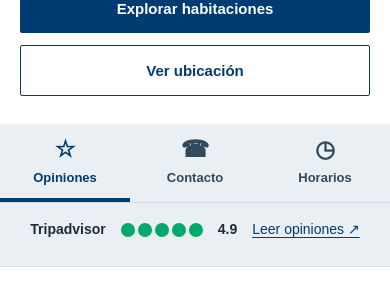
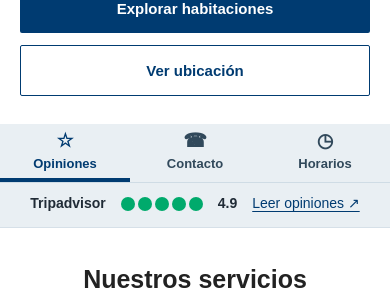
Before and after one commit to camilogomez17/hotelBlueThree, a Next.js app: page / in a window 390 px wide. Shown: the part 920-1226 px from the top of the page. Built offline with nearby package versions, Linux system fonts and the light colour scheme; no server answers.

Commit message:
Reduce hotel utility rail height on desktop and mobile

```diff
--- a/app/globals.css
+++ b/app/globals.css
@@ -306,7 +306,7 @@ a{color:inherit;text-decoration:none}
 
 /* Property utility rail below the filmstrip */
 .hotel-utility-rail{background:#fff;border-top:1px solid #e5e5e5;border-bottom:1px solid #e5e5e5}
-.hotel-utility-inner{max-width:1280px;margin:0 auto;padding:15px 24px;display:flex;align-items:center;justify-content:space-between;gap:28px;font-size:13px;line-height:1.45}
+.hotel-utility-inner{max-width:1280px;margin:0 auto;padding:7px 24px;display:flex;align-items:center;justify-content:space-between;gap:20px;font-size:13px;line-height:1.3}
 .utility-reviews{display:flex;flex-direction:column;gap:4px;flex-shrink:0}
 .utility-reviews strong,.utility-contact strong,.utility-times strong{font-weight:700;color:#242b32}
 .utility-reviews a,.utility-contact a{color:#003b71;text-decoration:underline;text-underline-offset:3px}
@@ -320,7 +320,7 @@ a{color:inherit;text-decoration:none}
 @media(max-width:760px){.hotel-utility-inner{padding:18px 20px;display:grid;grid-template-columns:1fr;gap:16px}.utility-reviews{flex-direction:row;gap:12px;align-items:center}.utility-contact{display:grid;grid-template-columns:1fr;gap:8px}.utility-times{border-top:1px solid #e5e5e5;padding-top:12px;justify-content:space-between;gap:8px}.utility-times>div{gap:6px}}
 
 /* Tripadvisor identity and rating */
-.utility-reviews{align-items:flex-start;gap:5px}
+.utility-reviews{align-items:flex-start;gap:2px}
 .tripadvisor-brand{display:flex;align-items:center;gap:6px;color:#202020;line-height:1}
 .tripadvisor-brand strong{font-size:16px;letter-spacing:-.5px;font-weight:800}
 .tripadvisor-owl{width:28px;height:23px;flex-shrink:0;color:#202020}
@@ -627,11 +627,11 @@ a{color:inherit;text-decoration:none}
 .hotel-utility-inner{background:transparent}
 .hotel-utility-mobile{display:none;background:#e9eff3;border-bottom:1px solid #d6e0e8}
 .hotel-utility-tabs{display:grid;grid-template-columns:repeat(3,minmax(0,1fr));border-bottom:1px solid #cfdce5}
-.hotel-utility-tabs button{display:flex;flex-direction:column;align-items:center;justify-content:center;gap:7px;min-height:78px;padding:10px 8px 7px;border:0;border-bottom:4px solid transparent;background:transparent;color:#31495b;font:inherit;font-size:13px;font-weight:700;cursor:pointer}
-.hotel-utility-tabs button>span{font-size:23px;line-height:1}
+.hotel-utility-tabs button{display:flex;flex-direction:column;align-items:center;justify-content:center;gap:4px;min-height:58px;padding:6px 8px 4px;border:0;border-bottom:4px solid transparent;background:transparent;color:#31495b;font:inherit;font-size:13px;font-weight:700;cursor:pointer}
+.hotel-utility-tabs button>span{font-size:19px;line-height:1}
 .hotel-utility-tabs button.is-active{border-bottom-color:#003b71;color:#003b71}
 .hotel-utility-tabs button:focus-visible{outline:2px solid #003b71;outline-offset:-3px}
-.hotel-utility-panel{min-height:63px;padding:16px 20px;text-align:center}
+.hotel-utility-panel{min-height:44px;padding:10px 20px;text-align:center}
 .hotel-utility-panel[hidden]{display:none}
 .utility-mobile-reviews,.utility-mobile-contact,.utility-mobile-times{display:flex;align-items:center;justify-content:center;flex-wrap:wrap;gap:10px 15px;font-size:14px}
 .utility-mobile-reviews a,.utility-mobile-contact a{color:#003b71;text-decoration:underline;text-underline-offset:3px}
```
